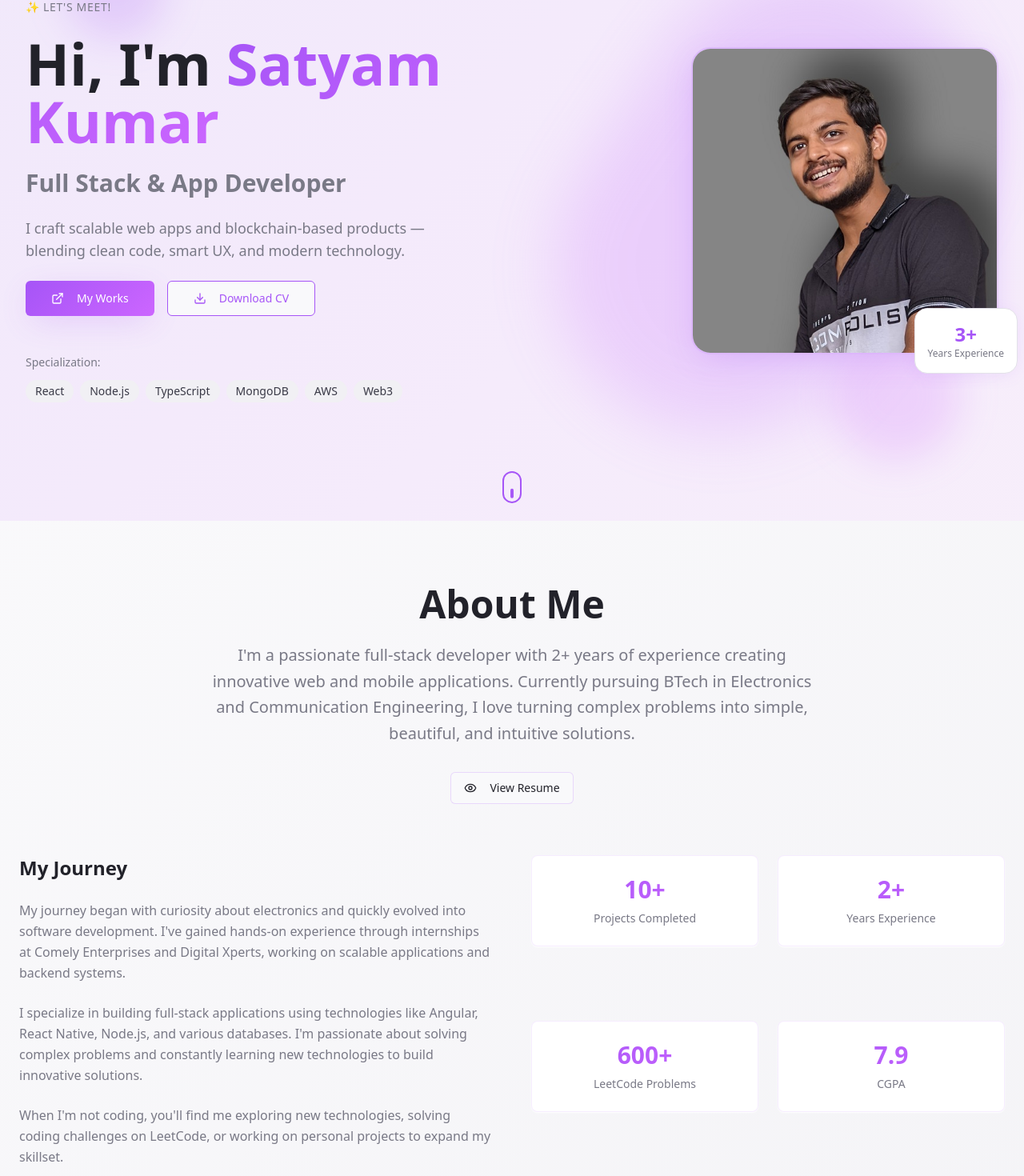
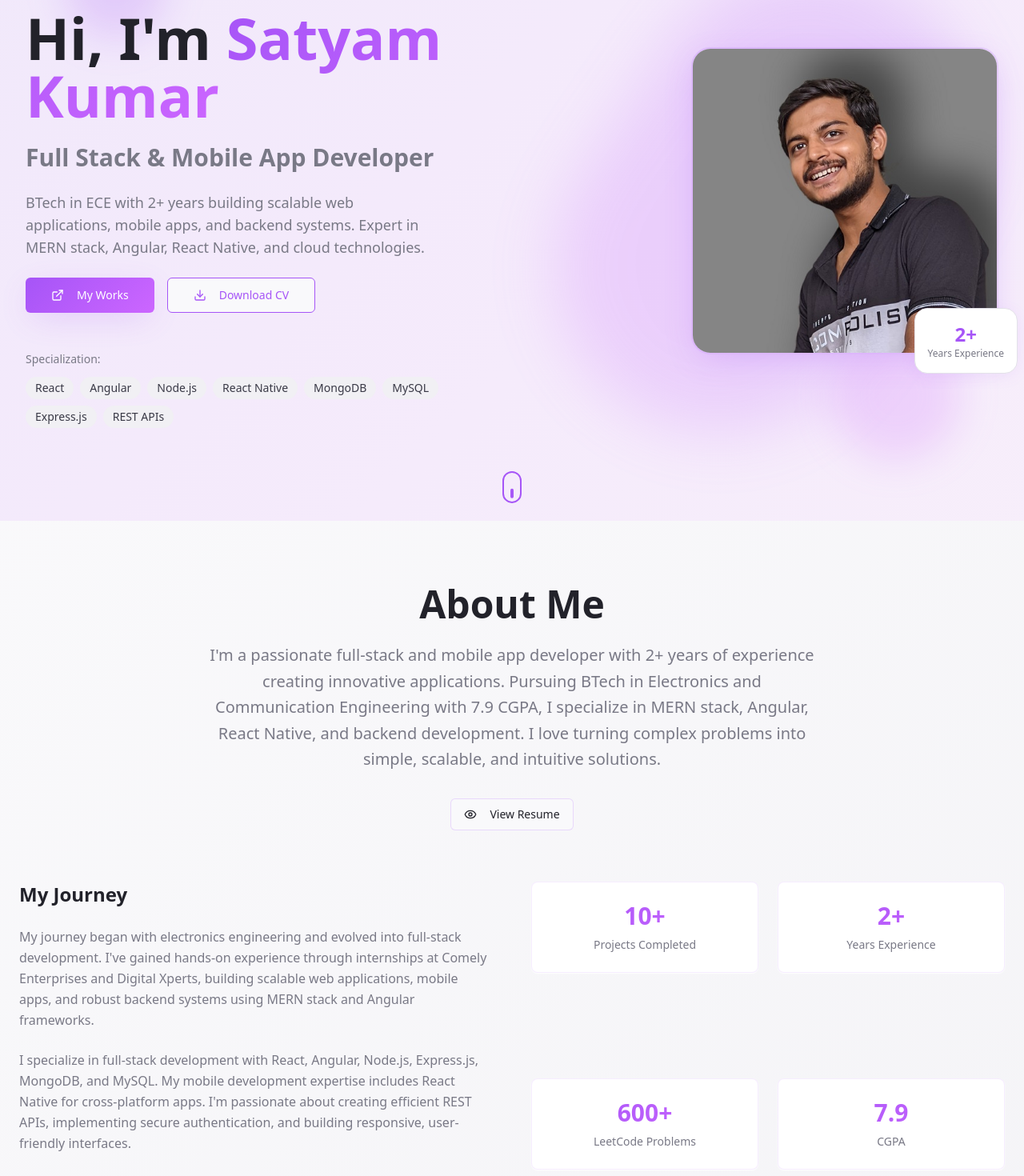
Before and after one commit to Satyamk001/portfolio, a React (Vite) app: page / in a window 1280 px wide. Shown: the part 229-1699 px from the top of the page at 80% size. Built offline with nearby package versions, Linux system fonts and the light colour scheme.

Commit message:
Fix build errors and update content
Fixes issues with menu items not being visible and build/run errors. Updates website content with keywords from the resume, including specialization and experience updates in the hero and about me sections.

```diff
--- a/src/components/AboutSection.tsx
+++ b/src/components/AboutSection.tsx
@@ -8,17 +8,22 @@ const skills = [
   {
     category: "Frontend",
     icon: <Code className="w-6 h-6" />,
-    technologies: ["React", "Angular", "AngularJS", "HTML/CSS", "JavaScript"]
+    technologies: ["React", "Angular", "AngularJS", "HTML5", "CSS3", "JavaScript", "TypeScript", "Bootstrap"]
   },
   {
     category: "Backend",
     icon: <Database className="w-6 h-6" />,
-    technologies: ["Node.js", "Express.js", "MongoDB", "MySQL", "RESTful APIs"]
+    technologies: ["Node.js", "Express.js", "MongoDB", "MySQL", "RESTful APIs", "JWT", "Mongoose", "Bcrypt"]
   },
   {
     category: "Mobile",
     icon: <Smartphone className="w-6 h-6" />,
-    technologies: ["React Native", "Cross-platform", "iOS", "Android", "Firebase"]
+    technologies: ["React Native", "Cross-platform", "iOS", "Android", "Firebase", "Expo"]
+  },
+  {
+    category: "Cloud & Tools",
+    icon: <Cloud className="w-6 h-6" />,
+    technologies: ["Git", "GitHub", "VS Code", "Postman", "npm", "Firebase", "Deployment"]
   }
 ];
 
@@ -42,10 +47,10 @@ export const AboutSection = () => {
         >
           <h2 className="text-4xl md:text-5xl font-bold mb-6">About Me</h2>
           <p className="text-xl text-muted-foreground max-w-3xl mx-auto leading-relaxed mb-8">
-            I'm a passionate full-stack developer with 2+ years of experience creating
-            innovative web and mobile applications. Currently pursuing BTech in Electronics
-            and Communication Engineering, I love turning complex problems into simple,
-            beautiful, and intuitive solutions.
+            I'm a passionate full-stack and mobile app developer with 2+ years of experience creating
+            innovative applications. Pursuing BTech in Electronics and Communication Engineering
+            with 7.9 CGPA, I specialize in MERN stack, Angular, React Native, and backend development.
+            I love turning complex problems into simple, scalable, and intuitive solutions.
           </p>
 
           <div className="flex justify-center">
@@ -64,21 +69,21 @@ export const AboutSection = () => {
           >
             <h3 className="text-2xl font-semibold mb-4">My Journey</h3>
             <p className="text-muted-foreground leading-relaxed">
-              My journey began with curiosity about electronics and quickly evolved into
-              software development. I've gained hands-on experience through internships at
-              Comely Enterprises and Digital Xperts, working on scalable applications and
-              backend systems.
+              My journey began with electronics engineering and evolved into full-stack development.
+              I've gained hands-on experience through internships at Comely Enterprises and Digital Xperts,
+              building scalable web applications, mobile apps, and robust backend systems using MERN stack
+              and Angular frameworks.
             </p>
             <p className="text-muted-foreground leading-relaxed">
-              I specialize in building full-stack applications using technologies like
-              Angular, React Native, Node.js, and various databases. I'm passionate about
-              solving complex problems and constantly learning new technologies to build
-              innovative solutions.
+              I specialize in full-stack development with React, Angular, Node.js, Express.js, MongoDB,
+              and MySQL. My mobile development expertise includes React Native for cross-platform apps.
+              I'm passionate about creating efficient REST APIs, implementing secure authentication,
+              and building responsive, user-friendly interfaces.
             </p>
             <p className="text-muted-foreground leading-relaxed">
-              When I'm not coding, you'll find me exploring new technologies, solving
-              coding challenges on LeetCode, or working on personal projects to expand
-              my skillset.
+              Currently maintaining a 7.9 CGPA in BTech ECE while actively solving 600+ LeetCode problems.
+              I enjoy working on challenging projects that combine technical excellence with innovative
+              solutions, constantly learning new technologies to stay ahead in the rapidly evolving tech landscape.
             </p>
           </motion.div>
 
--- a/src/components/HeroSection.tsx
+++ b/src/components/HeroSection.tsx
@@ -68,7 +68,7 @@ export const HeroSection = ({ scrollToSection }: HeroSectionProps) => {
             transition={{ delay: 0.4, duration: 0.6 }}
             className="text-xl sm:text-2xl md:text-3xl font-semibold text-muted-foreground"
           >
-            Full Stack & App Developer
+            Full Stack & Mobile App Developer
           </motion.h2>
 
           <motion.p
@@ -77,7 +77,7 @@ export const HeroSection = ({ scrollToSection }: HeroSectionProps) => {
             transition={{ delay: 0.5, duration: 0.6 }}
             className="text-base sm:text-lg text-muted-foreground max-w-md lg:max-w-lg leading-relaxed mx-auto lg:mx-0"
           >
-            I craft scalable web apps and blockchain-based products — blending clean code, smart UX, and modern technology.
+            BTech in ECE with 2+ years building scalable web applications, mobile apps, and backend systems. Expert in MERN stack, Angular, React Native, and cloud technologies.
           </motion.p>
 
           <motion.div
@@ -120,7 +120,7 @@ export const HeroSection = ({ scrollToSection }: HeroSectionProps) => {
           >
             <p className="text-sm text-muted-foreground mb-3">Specialization:</p>
             <div className="flex flex-wrap gap-2 justify-center lg:justify-start">
-              {["React", "Node.js", "TypeScript", "MongoDB", "AWS", "Web3"].map((tech, index) => (
+              {["React", "Angular", "Node.js", "React Native", "MongoDB", "MySQL", "Express.js", "REST APIs"].map((tech, index) => (
                 <motion.span
                   key={tech}
                   initial={{ opacity: 0, scale: 0.8 }}
@@ -167,7 +167,7 @@ export const HeroSection = ({ scrollToSection }: HeroSectionProps) => {
               className="absolute -bottom-6 -right-6 bg-card border border-border rounded-2xl p-4 shadow-card"
             >
               <div className="text-center">
-                <div className="text-2xl font-bold text-primary">3+</div>
+                <div className="text-2xl font-bold text-primary">2+</div>
                 <div className="text-xs text-muted-foreground">Years Experience</div>
               </div>
             </motion.div>
--- a/src/components/Navbar.tsx
+++ b/src/components/Navbar.tsx
@@ -111,7 +111,7 @@ export const Navbar = ({ activeSection, setActiveSection }: NavbarProps) => {
           initial={{ opacity: 0 }}
           animate={{ opacity: 1 }}
           exit={{ opacity: 0 }}
-          className="fixed inset-0 z-40 bg-background/95 backdrop-blur-lg lg:hidden xl:hidden"
+          className="fixed inset-0 z-[60] bg-background/95 backdrop-blur-lg lg:hidden xl:hidden"
           onClick={() => setIsMobileMenuOpen(false)}
         >
           <motion.div
```
